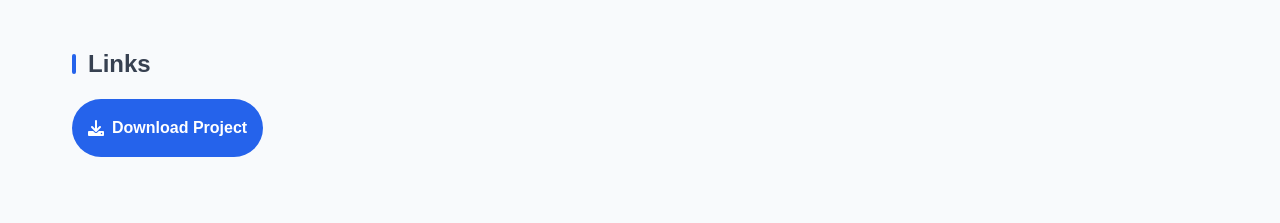
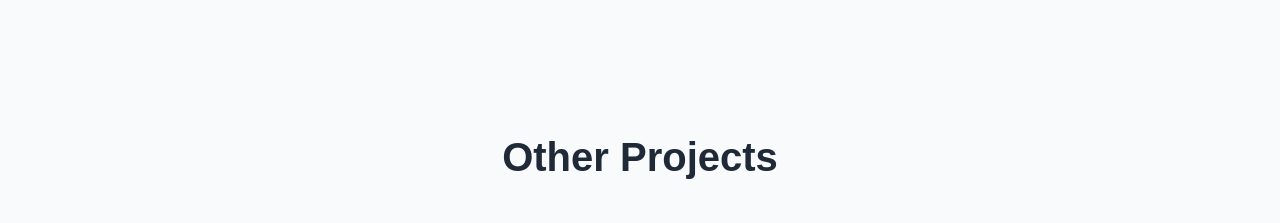
Before and after one commit to bambie-kt/PortfolioKrongthong, a plain HTML site: page googleworkspace.html in a window 1280 px wide. Shown: the part 2506-2729 px from the top of the page. Drawn offline with Linux system fonts and the light colour scheme.

Commit message:
Edit Link

```diff
--- a/googleworkspace.html
+++ b/googleworkspace.html
@@ -74,22 +74,6 @@
 </div>
 
 
-
-
-
-
-            <!-- Links -->
-            <div class="section">
-                <h3>Links</h3>
-                        <div class="project-links">
-                            <a href="poweibi.pbix" download class="project-link primary">
-                                <i class="fas fa-download"></i> Download Project
-                    </a>
-                </div>
-            </div>
-        </div>
-    </main>
-
     <!-- Other Projects -->
     <section class="related-projects">
         <div class="container">
```
